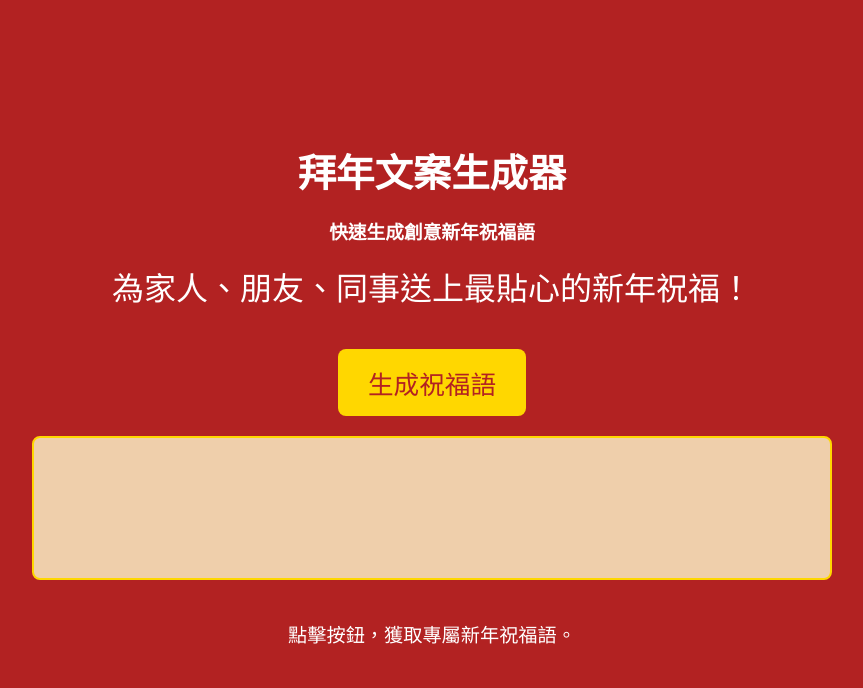
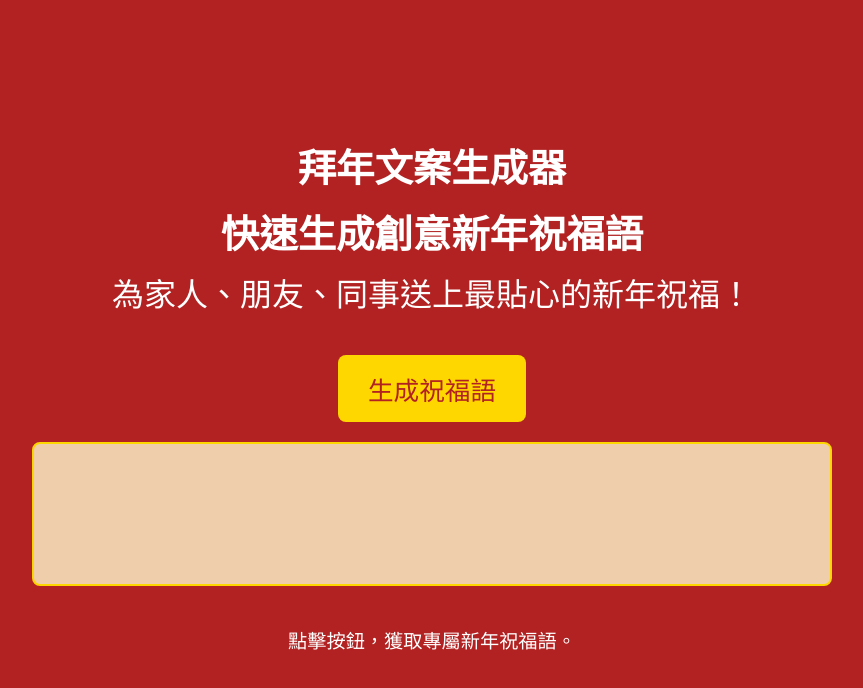
Before and after one commit to choucf1203/2025-Lunar-Year-of-the-Snake-New-Year-Greetings-Copy-Generator, a plain HTML site: page index.html in a window 1280 px wide. Shown: the whole page, without its empty margins (208-1071 px from the left). Drawn offline with Linux system fonts and the light colour scheme.

Commit message:
Add files via upload

```diff
--- a/index.html
+++ b/index.html
@@ -10,7 +10,7 @@
   <div class="container">
     <header>
       <h2>拜年文案生成器</h2>
-      <h3>快速生成創意新年祝福語</h3>
+      <h2>快速生成創意新年祝福語</h2>
       <p>為家人、朋友、同事送上最貼心的新年祝福！</p>
     </header>
 
```
